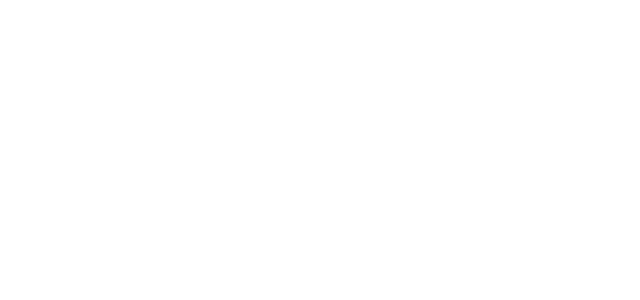
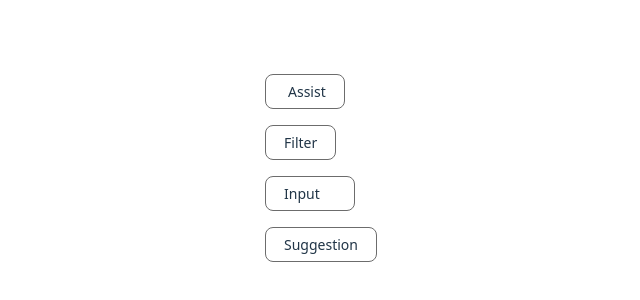
Before and after one commit to kikeverea/coding-vitae, a React (Vite) app: page / in a window 1280 px wide. Shown: the part 208-508 px from the top of the page, without its empty margins (249-889 px from the left). Built offline with nearby package versions, Linux system fonts and the light colour scheme.

Commit message:
Add 'Chip' component

```diff
--- a/src/App.tsx
+++ b/src/App.tsx
@@ -1,16 +1,24 @@
 import './App.css'
 import Select from "./components/Select/Select.tsx";
+import Chip from "./components/Chip/Chip.tsx";
 
 function App() {
 
   return (
     <>
-      <div>
-        <Select options={[
-          { name: "Option 1", value: "option-1" },
-          { name: "Option 2", value: "option-2" },
-          { name: "Option 3", value: "option-3" }
-        ]}/>
+      <div style={{ display: "flex", flexDirection: "column", gap: 16 }}>
+        <Chip label='Assist' icon={<i className="fa-solid fa-calendar-days"></i>} iconColor='#FFF'/>
+        <Chip label='Filter' selectable={ true }/>
+        <Chip label='Input' removable={ true } onRemove={ () => console.log('Remove!!') } />
+        <Chip label='Suggestion'/>
+        <Select
+          options={[
+            { name: "Tiger", value: "option-1" },
+            { name: "Tiger cat", value: "option-2" },
+            { name: "Lion", value: "option-3" }
+          ]}
+          placeholder='Select an option'
+        />
       </div>
     </>
   )
--- /dev/null
+++ b/src/components/Chip/Chip.module.css
@@ -0,0 +1,36 @@
+.chip {
+  width: fit-content;
+  display: flex;
+  align-items: center;
+  gap: 4px;
+  padding: 6px 10px;
+  border-radius: 8px;
+  border-width: 1px;
+  border-style: solid;
+  font-size: 14px;
+}
+
+.label {
+  flex-grow: 1;
+  padding: 0 8px;
+}
+
+.removeIcon {
+  color: #FFF;
+  fill: #FFF;
+  width: 12px;
+  height: 12px;
+  vertical-align: -0.125em;
+}
+
+.selectedIcon {
+  color: #FFF;
+  fill: #FFF;
+  width: 12px;
+  height: 12px;
+  vertical-align: -0.125em;
+}
+
+.trailingIcon {
+  cursor: pointer;
+}
--- /dev/null
+++ b/src/components/Chip/Chip.tsx
@@ -0,0 +1,67 @@
+import styles from './Chip.module.css'
+import {FC, ReactNode, useState} from 'react'
+
+type ChipProps = {
+  label: string
+  icon?: ReactNode
+  removeIcon?: ReactNode
+  selectedIcon?: ReactNode
+  selectable?: boolean
+  removable?: boolean,
+  onRemove?: () => void,
+  chipStyle?: 'outline' | 'solid'
+  color?: string,
+  borderColor?: string,
+  iconColor?: string,
+}
+
+const defaultRemoveIcon = <svg className={ styles.removeIcon } xmlns="http://www.w3.org/2000/svg" viewBox="0 0 384 512"><path d="M342.6 150.6c12.5-12.5 12.5-32.8 0-45.3s-32.8-12.5-45.3 0L192 210.7 86.6 105.4c-12.5-12.5-32.8-12.5-45.3 0s-12.5 32.8 0 45.3L146.7 256 41.4 361.4c-12.5 12.5-12.5 32.8 0 45.3s32.8 12.5 45.3 0L192 301.3 297.4 406.6c12.5 12.5 32.8 12.5 45.3 0s12.5-32.8 0-45.3L237.3 256 342.6 150.6z"/></svg>
+const defaultSelectedIcon = <svg className={ styles.selectedIcon } xmlns="http://www.w3.org/2000/svg" viewBox="0 0 448 512"><path d="M438.6 105.4c12.5 12.5 12.5 32.8 0 45.3l-256 256c-12.5 12.5-32.8 12.5-45.3 0l-128-128c-12.5-12.5-12.5-32.8 0-45.3s32.8-12.5 45.3 0L160 338.7 393.4 105.4c12.5-12.5 32.8-12.5 45.3 0z"/></svg>
+
+const Chip: FC<ChipProps> = ({
+  label,
+  icon,
+  removeIcon,
+  selectedIcon,
+  selectable=false,
+  removable=false,
+  onRemove,
+  chipStyle='outline',
+  color='#6C6C6C',
+  borderColor,
+  iconColor=''
+}) => {
+  if (selectable && removable)
+    throw new Error(`Selectable: ${ selectable }, removable: ${removable}.
+      Chip can be either selectable or removable, not both at the same`)
+
+  const [selected, setSelected] = useState(false)
+
+  const selectableIcon = selectable && (selectedIcon || defaultSelectedIcon)
+  const leadingIcon = selected ? selectableIcon : icon
+  const trailingIcon = removable && (removeIcon || defaultRemoveIcon)
+
+  const toggleChip = (): void => {
+    if (selectable)
+      setSelected(!selected)
+  }
+
+  return (
+    <div
+      className={ styles.chip }
+      style={{
+        backgroundColor: chipStyle === 'solid' ? color : '',
+        borderColor: borderColor || color,
+        cursor: selectable ? 'pointer' : 'auto'
+      }}
+      data-testid='chip'
+      onClick={ toggleChip }
+    >
+      { leadingIcon && <span className={styles.leadingIcon} style={{ color: iconColor }}>{leadingIcon}</span> }
+      <span className={styles.label}>{label}</span>
+      { trailingIcon && <span className={styles.trailingIcon} onClick={ onRemove } role='button'>{trailingIcon}</span> }
+    </div>
+  )
+}
+
+export default Chip
```
Also changed, not shown: src/credits.yml (added), 1 other file (tests, documents, lock files or other folders).
